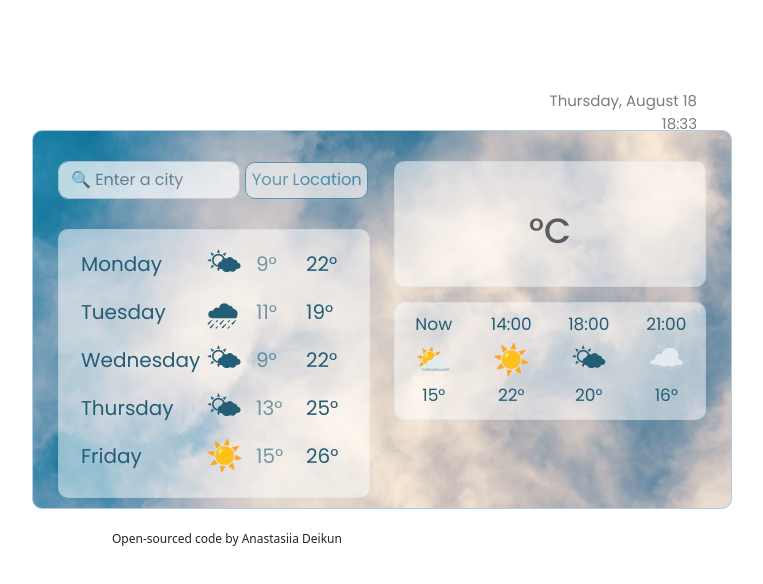
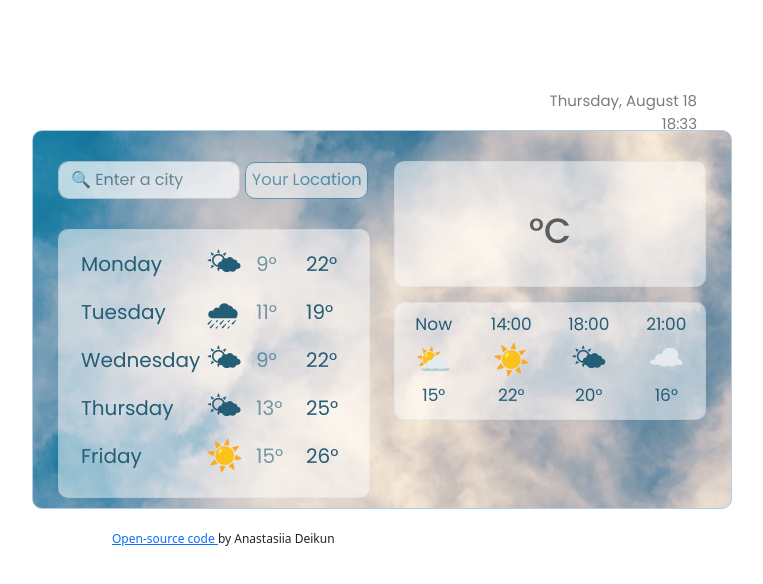
Before and after one commit to Stieshkina/SheCodes-Plus-Project, a plain HTML site: page index.html in a window 1280 px wide. Shown: the whole page, without its empty margins (258-1021 px from the left). Drawn offline with nearby package versions, Linux system fonts and the light colour scheme; no server answers.

Commit message:
added link to the footer

```diff
--- a/index.html
+++ b/index.html
@@ -118,7 +118,15 @@
         </div>
       </div>
     </div>
-    <div class="footer">Open-sourced code by Anastasiia Deikun</div>
+    <div class="footer">
+      <a
+        href="https://github.com/Stieshkina/SheCodes-Plus-Project"
+        target="_blank"
+      >
+        Open-source code
+      </a>
+      by Anastasiia Deikun
+    </div>
 
     <script src="src/index.js"></script>
   </body>
```
